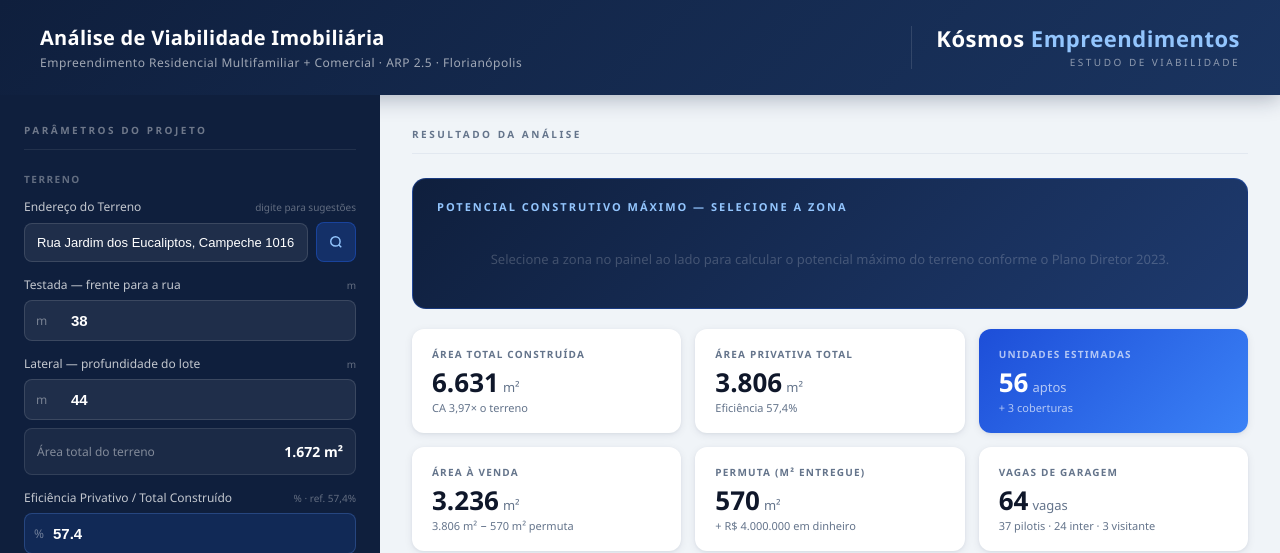
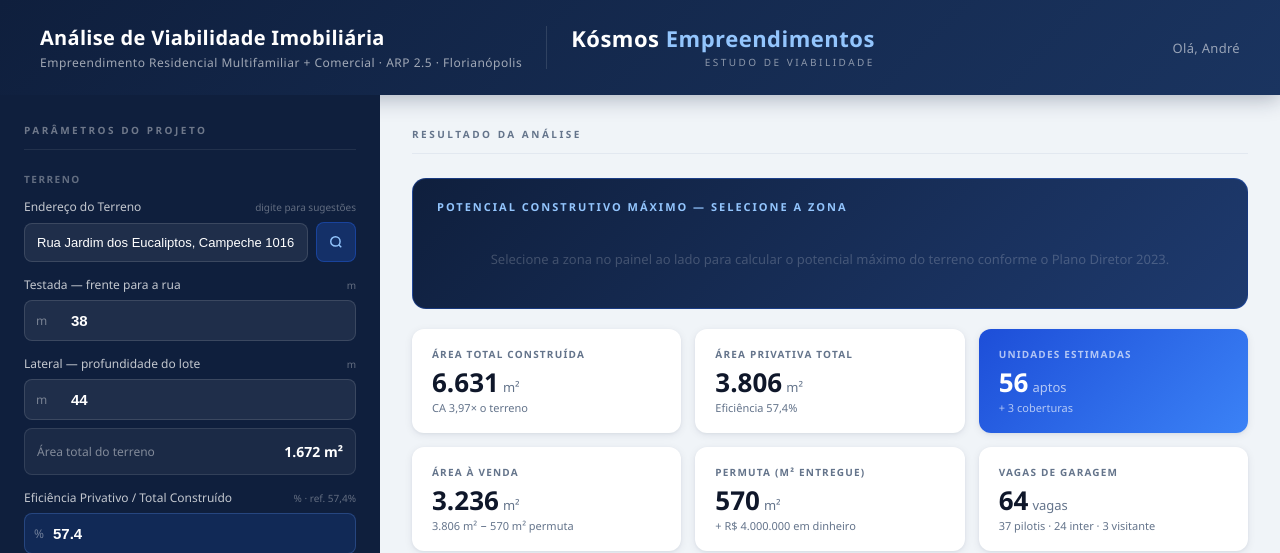
Before and after one commit to lucasbenato-dot/Imc, a Flask app: page / in a window 1280 px wide. Shown: the top 553 px of the page. Run offline with Flask 3, Linux system fonts and the light colour scheme.

Commit message:
atualizações viabilidade

```diff
--- a/templates/viabilidade.html
+++ b/templates/viabilidade.html
@@ -787,6 +787,7 @@
         <div class="brand-name">Kósmos <em>Empreendimentos</em></div>
         <div class="brand-sub">Estudo de Viabilidade</div>
     </div>
+    <div style="margin-left:auto; font-size:13px; opacity:0.55; font-weight:500; letter-spacing:0.3px;">Olá, André</div>
 </header>
 
 <main>
```
